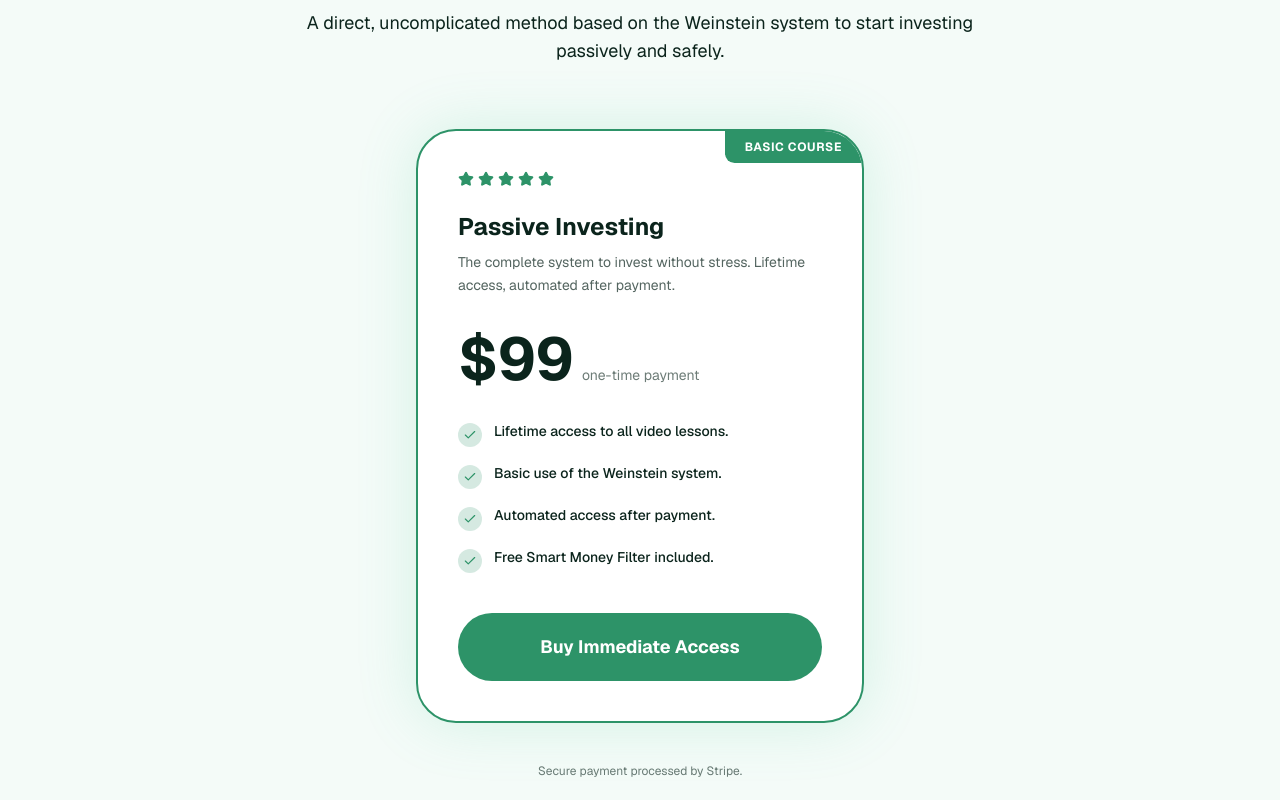
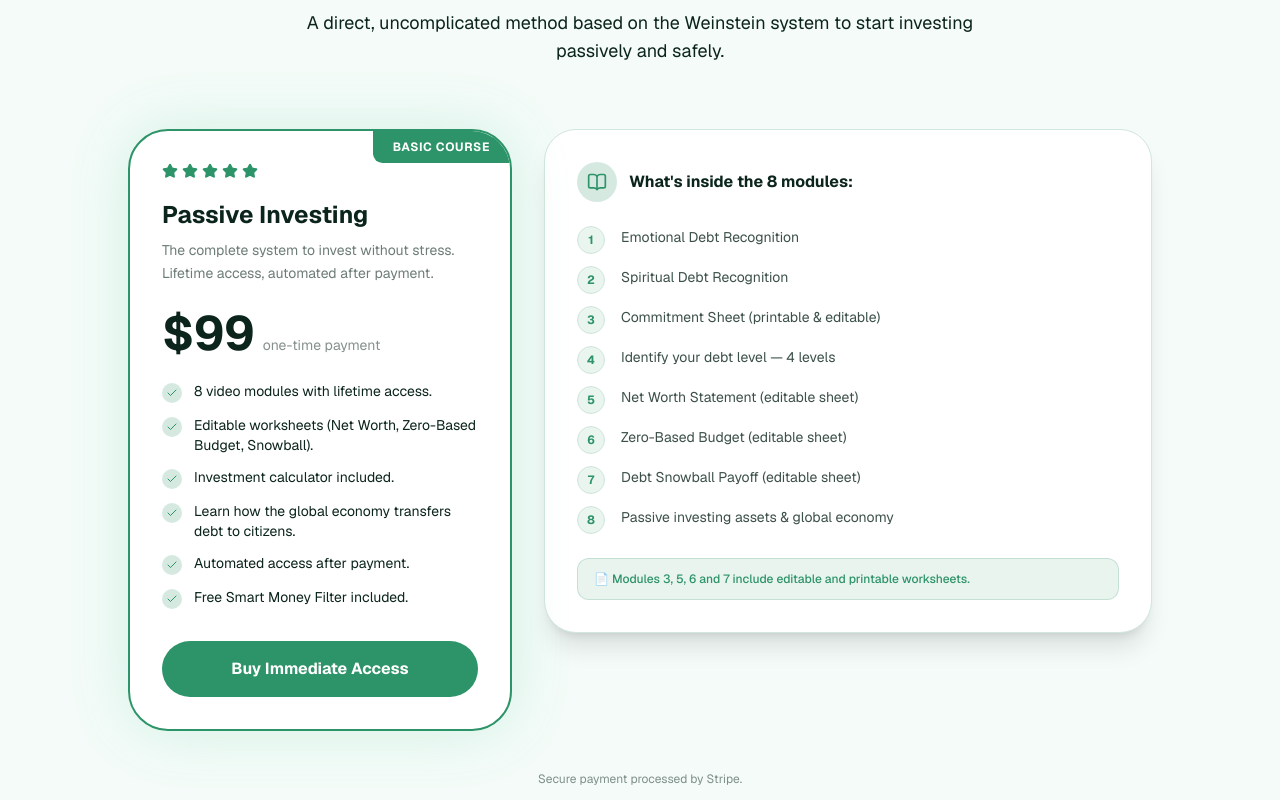
Before and after one commit to aparties/logforinvestorfes, a Next.js app: page / in a window 1280 px wide. Shown: the part 2640-3440 px from the top of the page. Built offline with nearby package versions, Linux system fonts and the light colour scheme; no server answers.

Commit message:
feat: update course with real 8 module titles and content breakdown in CourseOffer

```diff
--- a/src/components/CourseOffer.tsx
+++ b/src/components/CourseOffer.tsx
@@ -1,12 +1,11 @@
 "use client";
 
-import { Check, Star } from "lucide-react";
+import { Check, Star, BookOpen } from "lucide-react";
 import { useLanguage } from "@/i18n/LanguageContext";
 
 /**
  * Componente que muestra la oferta del único curso básico de inversión.
- * Presenta una sola card centrada y destacada con un CTA de compra.
- * @returns {JSX.Element} La sección de oferta del curso.
+ * Presenta una sola card centrada con features + acordeón de módulos.
  */
 export const CourseOffer = () => {
   const { t } = useLanguage();
@@ -22,64 +21,102 @@ export const CourseOffer = () => {
         </p>
       </div>
 
-      {/* Single centered course card */}
-      <div className="flex justify-center">
-        <div className="relative w-full max-w-md">
-          {/* Glow effect */}
+      {/* Layout: card principal a la izquierda + módulos a la derecha en desktop */}
+      <div className="flex flex-col lg:flex-row gap-8 items-start justify-center max-w-5xl mx-auto">
+
+        {/* ── Card de compra ── */}
+        <div className="relative w-full lg:max-w-sm shrink-0">
+          {/* Glow */}
           <div className="absolute inset-0 bg-pch-primary/20 rounded-[40px] blur-[60px] -z-10" />
 
-          <div className="bg-pch-card border-2 border-pch-primary rounded-[40px] p-10 shadow-[0_0_60px_rgba(87,204,153,0.2)] relative overflow-hidden">
+          <div className="bg-pch-card border-2 border-pch-primary rounded-[40px] p-8 shadow-[0_0_60px_rgba(87,204,153,0.2)] relative overflow-hidden">
             {/* Badge */}
             <div className="absolute top-0 right-0 bg-pch-primary text-white dark:text-[#0b241c] text-xs font-bold px-5 py-2 rounded-bl-xl rounded-tr-[40px] uppercase tracking-wider">
               {t.course.badge_basic}
             </div>
 
-            {/* Star decoration */}
-            <div className="flex gap-1 mb-6">
+            {/* Estrellas */}
+            <div className="flex gap-1 mb-5">
               {[...Array(5)].map((_, i) => (
                 <Star key={i} className="w-4 h-4 text-pch-primary fill-pch-primary" />
               ))}
             </div>
 
-            {/* Course name */}
+            {/* Nombre del curso */}
             <h3 className="text-2xl font-bold text-foreground dark:text-white mb-2">
               {t.course.course_basic_name}
             </h3>
-            <p className="text-foreground/70 mb-8 text-sm leading-relaxed">
+            <p className="text-foreground/60 mb-6 text-sm leading-relaxed">
               {t.course.course_basic_desc}
             </p>
 
-            {/* Price */}
-            <div className="flex items-baseline gap-2 mb-8">
-              <span className="text-6xl font-bold text-foreground dark:text-white">
+            {/* Precio */}
+            <div className="flex items-baseline gap-2 mb-6">
+              <span className="text-5xl font-bold text-foreground dark:text-white">
                 {t.course.course_basic_price}
               </span>
-              <span className="text-sm text-foreground/60">{t.course.payment_type}</span>
+              <span className="text-sm text-foreground/50">{t.course.payment_type}</span>
             </div>
 
             {/* Features */}
-            <ul className="space-y-4 mb-10">
+            <ul className="space-y-3 mb-8">
               {t.course.features_basic.map((feature, i) => (
                 <li key={i} className="flex items-start gap-3">
-                  <div className="min-w-6 h-6 rounded-full bg-pch-primary/20 flex items-center justify-center shrink-0 mt-0.5">
-                    <Check className="w-3.5 h-3.5 text-pch-primary" />
+                  <div className="min-w-5 h-5 rounded-full bg-pch-primary/20 flex items-center justify-center shrink-0 mt-0.5">
+                    <Check className="w-3 h-3 text-pch-primary" />
                   </div>
-                  <span className="text-foreground dark:text-white text-sm font-medium">
+                  <span className="text-foreground dark:text-white text-sm">
                     {feature}
                   </span>
                 </li>
               ))}
             </ul>
 
-            {/* CTA Button */}
-            <button className="w-full bg-pch-primary text-white dark:text-[#0b241c] rounded-full px-6 py-5 font-bold text-lg hover:opacity-90 hover:shadow-lg hover:shadow-pch-primary/30 transition-all">
+            {/* CTA */}
+            <button className="w-full bg-pch-primary text-white dark:text-[#0b241c] rounded-full px-6 py-4 font-bold text-base hover:opacity-90 hover:shadow-lg hover:shadow-pch-primary/30 transition-all">
               {t.course.btn_buy}
             </button>
           </div>
         </div>
+
+        {/* ── Lista de módulos ── */}
+        <div className="w-full">
+          <div className="bg-pch-card border border-pch-border rounded-[32px] p-8 shadow-xl">
+            <div className="flex items-center gap-3 mb-6">
+              <div className="w-10 h-10 rounded-full bg-pch-primary/20 flex items-center justify-center shrink-0">
+                <BookOpen className="w-5 h-5 text-pch-primary" />
+              </div>
+              <h4 className="text-base font-bold text-foreground dark:text-white">
+                {t.course.modules_label}
+              </h4>
+            </div>
+
+            <ol className="space-y-3">
+              {t.course.modules_list.map((mod, i) => (
+                <li key={i} className="flex items-start gap-4 group">
+                  {/* Número */}
+                  <span className="w-7 h-7 rounded-full bg-pch-input border border-pch-border flex items-center justify-center shrink-0 text-xs font-bold text-pch-primary group-hover:bg-pch-primary group-hover:text-white dark:group-hover:text-[#0b241c] transition-colors">
+                    {i + 1}
+                  </span>
+                  {/* Título */}
+                  <span className="text-sm text-foreground/80 dark:text-white/70 leading-snug pt-0.5 group-hover:text-foreground dark:group-hover:text-white transition-colors">
+                    {mod}
+                  </span>
+                </li>
+              ))}
+            </ol>
+
+            {/* Nota hojas editables */}
+            <div className="mt-6 bg-pch-primary/10 border border-pch-primary/20 rounded-xl px-4 py-3">
+              <p className="text-xs text-pch-primary font-medium">
+                📄 {t.course.worksheets_note}
+              </p>
+            </div>
+          </div>
+        </div>
       </div>
 
-      <p className="text-xs text-foreground text-center mt-10 opacity-60">
+      <p className="text-xs text-foreground text-center mt-10 opacity-50">
         {t.course.stripe_msg}
       </p>
     </section>
--- a/src/i18n/dictionaries.ts
+++ b/src/i18n/dictionaries.ts
@@ -56,13 +56,27 @@ export const dictionaries = {
       course_basic_price: "$99",
       payment_type: "one-time payment",
       features_basic: [
-        "Lifetime access to all video lessons.",
-        "Basic use of the Weinstein system.",
+        "8 video modules with lifetime access.",
+        "Editable worksheets (Net Worth, Zero-Based Budget, Snowball).",
+        "Investment calculator included.",
+        "Learn how the global economy transfers debt to citizens.",
         "Automated access after payment.",
         "Free Smart Money Filter included.",
       ],
+      modules_label: "What's inside the 8 modules:",
+      modules_list: [
+        "Emotional Debt Recognition",
+        "Spiritual Debt Recognition",
+        "Commitment Sheet (printable & editable)",
+        "Identify your debt level — 4 levels",
+        "Net Worth Statement (editable sheet)",
+        "Zero-Based Budget (editable sheet)",
+        "Debt Snowball Payoff (editable sheet)",
+        "Passive investing assets & global economy",
+      ],
       btn_buy: "Buy Immediate Access",
       stripe_msg: "Secure payment processed by Stripe.",
+      worksheets_note: "Modules 3, 5, 6 and 7 include editable and printable worksheets.",
     },
     footer: {
       rights: "All rights reserved.",
@@ -127,13 +141,27 @@ export const dictionaries = {
       course_basic_price: "$99",
       payment_type: "pago único",
       features_basic: [
-        "Acceso de por vida a todas las lecciones.",
-        "Uso básico del sistema de Weinstein.",
+        "8 módulos en video con acceso de por vida.",
+        "Hojas de trabajo editables (Patrimonio Neto, Base Cero, Bola de Nieve).",
+        "Calculadora de inversiones incluida.",
+        "Aprende cómo la economía global traslada deudas a los ciudadanos.",
         "Acceso automatizado post-pago.",
         "Filtro Smart Money incluido gratis.",
       ],
+      modules_label: "Qué incluyen los 8 módulos:",
+      modules_list: [
+        "Reconocimiento de deudas emocionales",
+        "Reconocimiento de deudas espirituales",
+        "Hoja de compromiso (imprimible y editable)",
+        "Identifica tu nivel de deuda — 4 niveles",
+        "Estado de Patrimonio Neto (hoja editable)",
+        "Presupuesto Base Cero (hoja editable)",
+        "Pago de deudas: Bola de Nieve (hoja editable)",
+        "Activos de inversión pasiva y economía global",
+      ],
       btn_buy: "Comprar Acceso Inmediato",
       stripe_msg: "Pago seguro procesado por Stripe.",
+      worksheets_note: "Los módulos 3, 5, 6 y 7 incluyen hojas de trabajo editables e imprimibles.",
     },
     footer: {
       rights: "Todos los derechos reservados.",
--- a/src/lib/courses.ts
+++ b/src/lib/courses.ts
@@ -30,55 +30,79 @@ export const COURSES: Record<CourseId, Course> = {
       es: "Inversión Pasiva",
     },
     description: {
-      en: "The basic system to invest without stress.",
-      es: "El sistema básico para invertir sin estrés.",
+      en: "The complete 8-module system to go from debt to passive investor.",
+      es: "El sistema completo de 8 módulos para pasar de deudas a inversor pasivo.",
     },
     lessons: [
       {
         id: "lesson-1",
-        title: { en: "Module 1", es: "Módulo 1" },
+        title: {
+          en: "Module 1 — Emotional Debt Recognition",
+          es: "Módulo 1 — Reconocimiento de Deudas Emocionales",
+        },
         duration: "",
         bunnyVideoId: "271a5ad9-24b4-4f4b-8822-e7b9fc0677e4",
       },
       {
         id: "lesson-2",
-        title: { en: "Module 2", es: "Módulo 2" },
+        title: {
+          en: "Module 2 — Spiritual Debt Recognition",
+          es: "Módulo 2 — Reconocimiento de Deudas Espirituales",
+        },
         duration: "",
         bunnyVideoId: "4e2dc924-d1d9-4070-88c9-61bcbd18eddc",
       },
       {
         id: "lesson-3",
-        title: { en: "Module 3", es: "Módulo 3" },
+        title: {
+          en: "Module 3 — Commitment Sheet",
+          es: "Módulo 3 — Firma de la Hoja de Compromiso",
+        },
         duration: "",
         bunnyVideoId: "0445a2bb-5a35-478a-bc11-c3702d68c7b8",
       },
       {
         id: "lesson-4",
-        title: { en: "Module 4", es: "Módulo 4" },
+        title: {
+          en: "Module 4 — Your Debt Level (4 Levels)",
+          es: "Módulo 4 — Tu Nivel de Deuda (4 Niveles)",
+        },
         duration: "",
         bunnyVideoId: "a22f4b43-0759-4883-96e3-bf7a7bd337fc",
       },
       {
         id: "lesson-5",
-        title: { en: "Module 5", es: "Módulo 5" },
+        title: {
+          en: "Module 5 — Net Worth Statement",
+          es: "Módulo 5 — Estado de Patrimonio Neto",
+        },
         duration: "",
         bunnyVideoId: "bc5a0897-96b8-4dd1-808a-bfab5d9a0ff8",
       },
       {
         id: "lesson-6",
-        title: { en: "Module 6", es: "Módulo 6" },
+        title: {
+          en: "Module 6 — Zero-Based Budget",
+          es: "Módulo 6 — Presupuesto Base Cero",
+        },
         duration: "",
         bunnyVideoId: "f4229dee-9aa2-4506-b1dd-7241fb39ab70",
       },
       {
         id: "lesson-7",
-        title: { en: "Module 7", es: "Módulo 7" },
+        title: {
+          en: "Module 7 — Debt Snowball Payoff",
+          es: "Módulo 7 — Pago de Deudas: Bola de Nieve",
+        },
         duration: "",
         bunnyVideoId: "fc760048-bbf0-45b3-a808-eb12f9a11c0f",
       },
       {
         id: "lesson-8",
-        title: { en: "Module 8", es: "Módulo 8" },
+        title: {
+          en: "Module 8 — Passive Investing & Global Economy",
+          es: "Módulo 8 — Inversión Pasiva y Economía Global",
+        },
         duration: "",
         bunnyVideoId: "4931c9a4-568d-4650-ae1d-dd6bb6dfc48a",
       },
```
